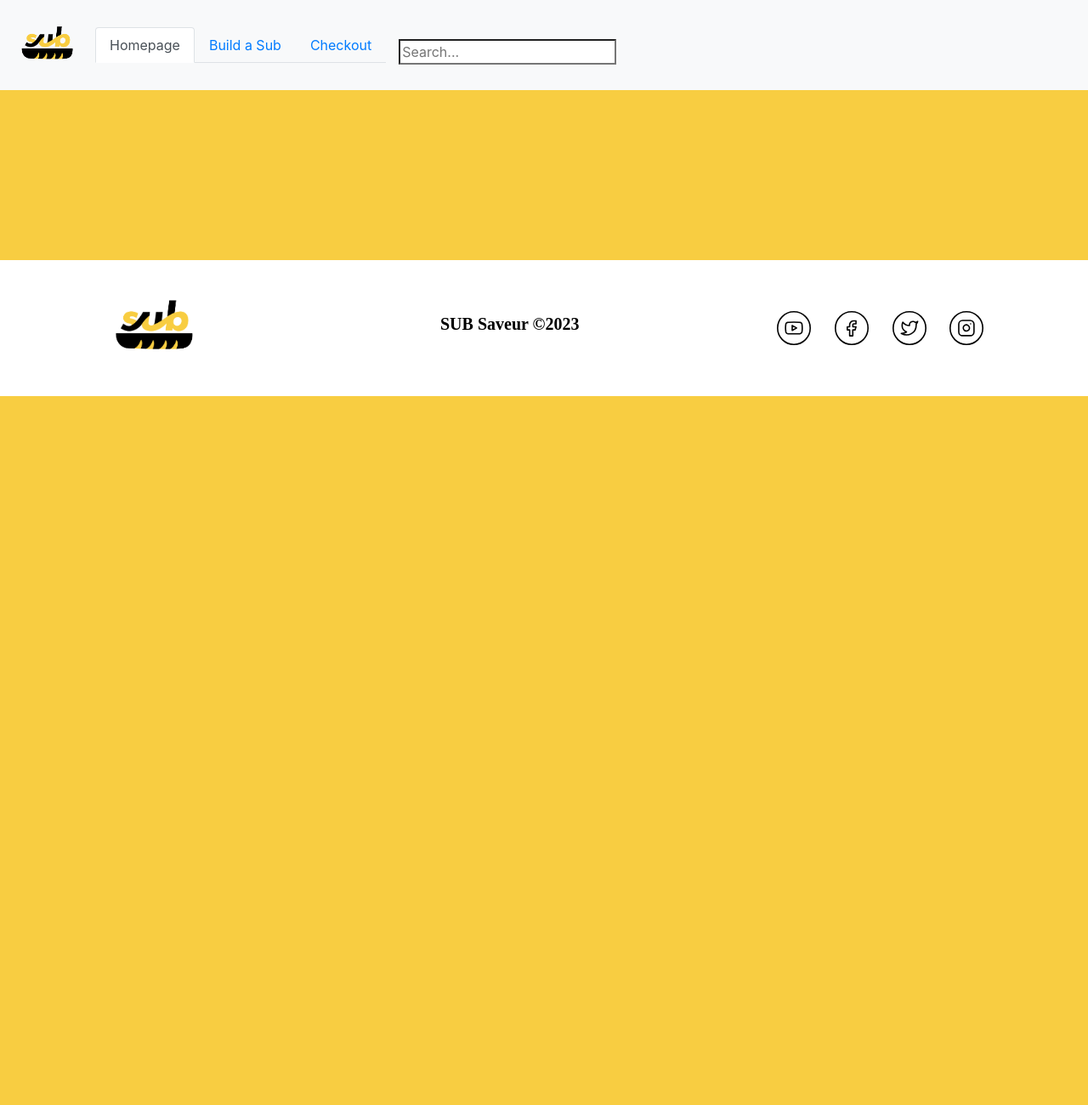
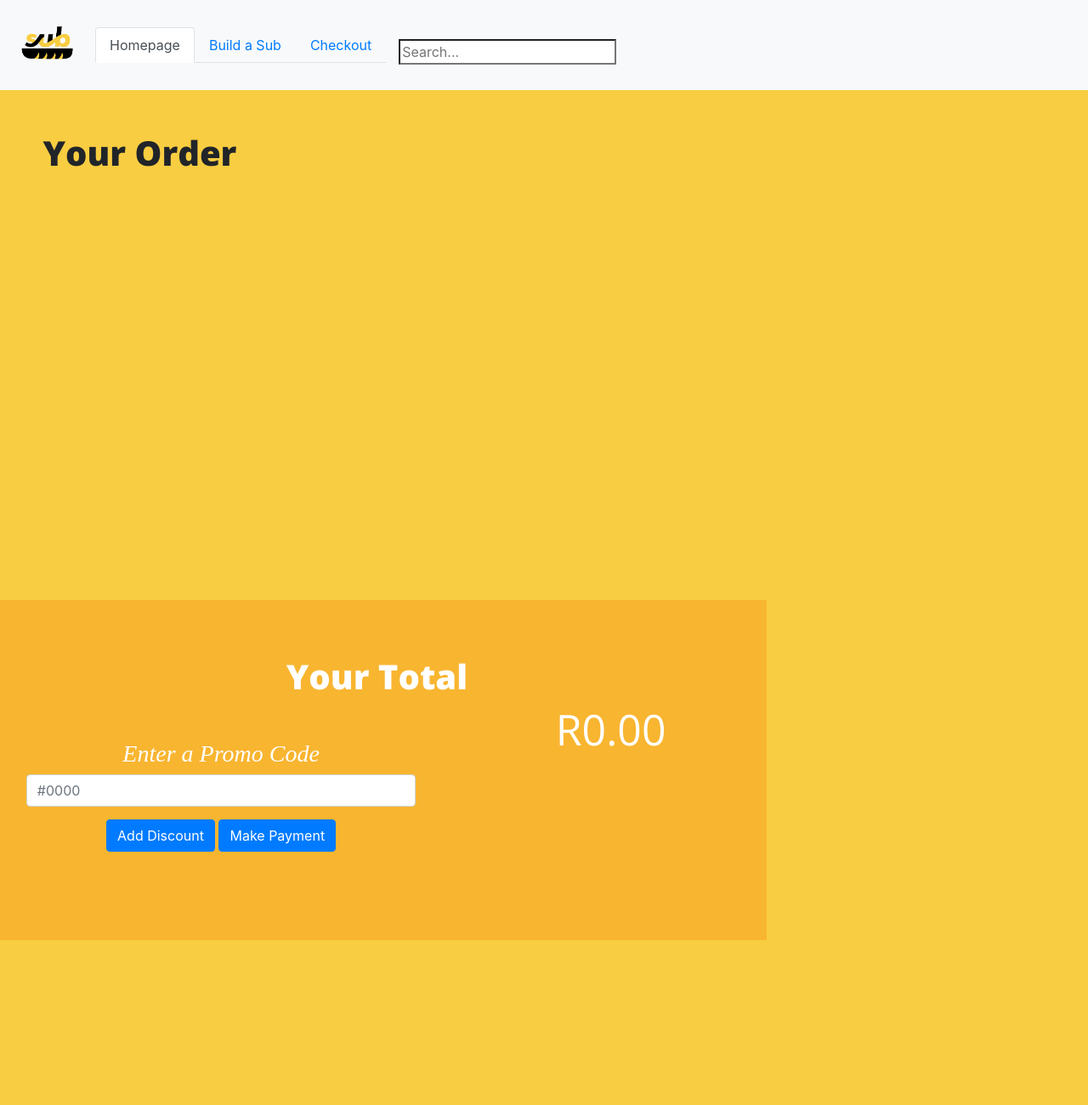
Before and after one commit to nicolaprinsloo/NicolaPrinsloo_FFinalProjectTerm2_231021, a plain HTML site: page pages/checkoutpage.html in a window 1280 px wide. Shown: the top 1300 px of the page at 85% size. Before the commit the page ends 800 px from the top, so only its background shows below. Drawn offline with nearby package versions, Linux system fonts and the light colour scheme; a web font is replaced by a local one.

Commit message:
adjusting css

```diff
--- a/css/main.css
+++ b/css/main.css
@@ -409,9 +409,8 @@ select{
 }
 
 .checkLeft{
-    width: 70%;
-    height: 100vh;
-    float: left;
+    width: 80%;
+    height: 600px;
     padding-left: 5%;
 }
 
@@ -425,11 +424,11 @@ select{
 }
 
 .checkRight {
-    width: 30%;
-    height: 100vh;
-    float: left;
-    background-color: lightgray;
-    padding-top: 10%;
+    width: 70%;
+    height: 400px;
+    background-color: rgb(248, 181, 48);
+    color: white;
+    padding-top: 5%;
     text-align: center;
 }
 
--- a/pages/checkoutpage.html
+++ b/pages/checkoutpage.html
@@ -54,6 +54,34 @@
           </form> -->
       </nav>
 
+
+        <div class="row">
+            <div class="checkLeft">
+                <h1>Your Order</h1>
+                <div id="checkoutOrder">
+
+                </div>
+            </div>
+        </div>
+
+        <div class="row">
+            <div class="checkRight">
+                <h1>Your Total</h1>
+                <h2 id="totalOut" class="total">R0.00</h2>
+
+                <h3>Enter a Promo Code</h3>
+                <input type="text" class="form-control" placeholder="#0000" id="promo">
+                <button class="btn btn-primary" type="button" onclick="">Add Discount</button>
+
+                <button class="btn btn-primary" type="button" onclick="resetReturn()">Make Payment</button>
+
+
+            </div>
+        </div>
+
+
+
+
       <footer>
         <div class="row">
             <div class="col-4">
```
